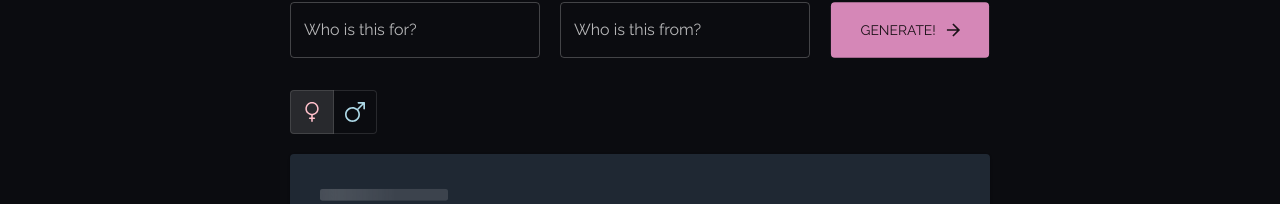
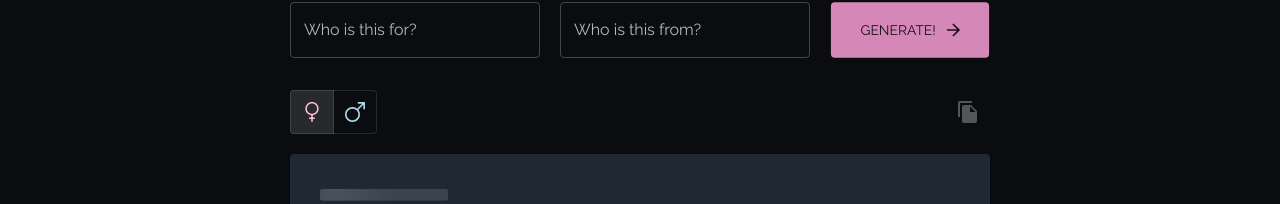
Before and after one commit to leonardtng/write-some-love-letters, a React (Create React App) app: page / in a window 1280 px wide. Shown: the part 287-491 px from the top of the page. Built offline with nearby package versions, Linux system fonts and the light colour scheme.

Commit message:
Added copy to clipboard button

```diff
--- a/src/components/structure/LoveLetterGenerator.tsx
+++ b/src/components/structure/LoveLetterGenerator.tsx
@@ -1,7 +1,7 @@
 import React, { Fragment, useState } from 'react';
 import { makeStyles, Theme } from '@material-ui/core/styles';
-import { Button, Grid, Hidden, Paper, TextField, Tooltip, Typography } from '@material-ui/core';
-import { ArrowForward, Refresh } from '@material-ui/icons';
+import { Button, Grid, Hidden, IconButton, Paper, TextField, Tooltip, Typography } from '@material-ui/core';
+import { ArrowForward, FileCopy, Refresh } from '@material-ui/icons';
 import { HashLink as Link } from 'react-router-hash-link';
 import Female from '../../assets/female.svg';
 import Male from '../../assets/male.svg';
@@ -9,6 +9,7 @@ import { generateLetter } from '../../@utils/generateLetter';
 import { LoveLetter } from '../../@types';
 import { ToggleButton, ToggleButtonGroup } from '@material-ui/lab';
 import LetterBodyFiller from '../fillers/LetterBodyFiller';
+import ResponseSnackbar from '../ulilities/ResponseSnackbar';
 
 const useStyles = makeStyles((theme: Theme) => ({
   root: {
@@ -35,14 +36,18 @@ const useStyles = makeStyles((theme: Theme) => ({
       textDecoration: 'none',
     },
   },
+  container: {
+    display: 'flex',
+    justifyContent: 'center',
+  },
   toggleBody: {
-    width: 700,
+    width: 656, // 700 - 44 width - icon width
     textAlign: 'justify',
     marginBottom: 20,
   },
-  letterContainer: {
-    display: 'flex',
-    justifyContent: 'center',
+  copyButton: {
+    height: 44,
+    width: 44
   },
   letterBody: {
     minHeight: 300,
@@ -120,7 +125,20 @@ const LoveLetterGenerator: React.FC = () => {
       setLetter(generateLetter(recipient, sender, recipientGender));
       setIsLoading(false);
     }, 500);
-  }
+  };
+
+  const [message, setMessage] = useState<string>('');
+
+  const handleCopyLetter = (): void => {
+    var letterBody: HTMLTextAreaElement = document.createElement('textarea');
+    letterBody.value = `${letter.salutation}\n\n${letter.body}\n\n${letter.signOff}\n${letter.sender}`;
+    document.body.appendChild(letterBody);
+    letterBody.select();
+    letterBody.setSelectionRange(0, 99999); /* For mobile devices */
+    document.execCommand('copy');
+    letterBody.remove();
+    setMessage('Letter successfully copied!')
+  };
 
   return (
     <Grid container spacing={4} className={classes.root}>
@@ -176,6 +194,7 @@ const LoveLetterGenerator: React.FC = () => {
         </Link>
       </Grid>
       <Grid item xs={12}>
+        <div className={classes.container}>
           <ToggleButtonGroup
             className={classes.toggleBody}
             value={recipientGender}
@@ -193,7 +212,13 @@ const LoveLetterGenerator: React.FC = () => {
               </Tooltip>
             </ToggleButton>
           </ToggleButtonGroup>
-        <div className={classes.letterContainer}>
+          <Tooltip title="Copy to Clipboard">
+            <IconButton onClick={handleCopyLetter} className={classes.copyButton} disabled={!letter.generated}>
+              <FileCopy />
+            </IconButton>
+          </Tooltip>
+        </div>
+        <div className={classes.container}>
           <Paper className={classes.letterBody}>
             {letter.generated && !isLoading ? (
               <Fragment>
@@ -216,6 +241,7 @@ const LoveLetterGenerator: React.FC = () => {
           </Paper>
         </div>
       </Grid>
+      <ResponseSnackbar message={message} setMessage={setMessage} severity='success' />
     </Grid>
   );
 }
--- /dev/null
+++ b/src/components/ulilities/ResponseSnackbar.tsx
@@ -0,0 +1,54 @@
+import React from 'react';
+import { makeStyles, Theme } from '@material-ui/core/styles';
+import MuiAlert, { AlertProps } from '@material-ui/lab/Alert';
+import { Snackbar, Zoom } from '@material-ui/core';
+import { TransitionProps } from '@material-ui/core/transitions/transition';
+
+const useStyles = makeStyles((theme: Theme) => ({
+  snackbar: {
+    '& .MuiAlert-filledSuccess': {
+      // backgroundColor: theme.palette.primary.main // Enable to change snackbar color
+    }
+  },
+}));
+
+const Transition = React.forwardRef(function Transition(
+  props: TransitionProps & { children?: React.ReactElement<any, any> },
+  ref: React.Ref<unknown>,
+) {
+  return <Zoom ref={ref} {...props} />;
+});
+
+function Alert(props: AlertProps) {
+  return <MuiAlert elevation={6} variant='filled' {...props} />;
+}
+
+interface ResponseSnackbarProps {
+  message: string;
+  severity: 'success' | 'info' | 'error';
+  setMessage: React.Dispatch<React.SetStateAction<string>>
+}
+
+const ResponseSnackbar: React.FC<ResponseSnackbarProps> = ({ message, severity, setMessage }: ResponseSnackbarProps) => {
+  const classes = useStyles();
+
+  return (
+    <Snackbar
+      anchorOrigin={{
+        vertical: 'bottom',
+        horizontal: 'center',
+      }}
+      open={!!message}
+      TransitionComponent={Transition}
+      autoHideDuration={6000}
+      onClose={() => setMessage('')}
+      className={classes.snackbar}
+    >
+      <Alert severity={severity}>
+        {message}
+      </Alert>
+    </Snackbar>
+  )
+}
+
+export default ResponseSnackbar
```
Also changed, not shown: src/@utils/generateLetter.ts (+8 -37 lines). Lines whose indentation alone changed are shown as unchanged.
